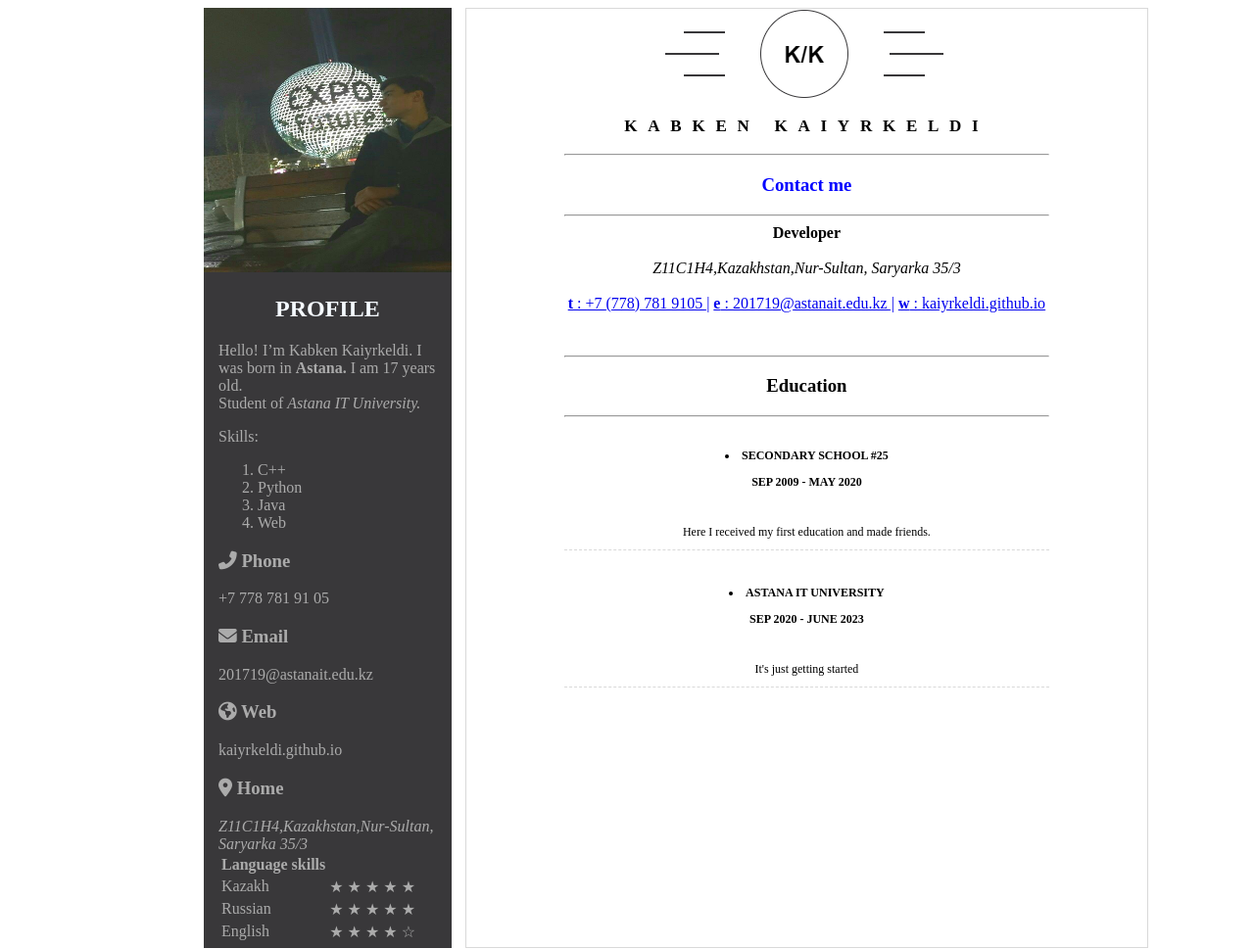
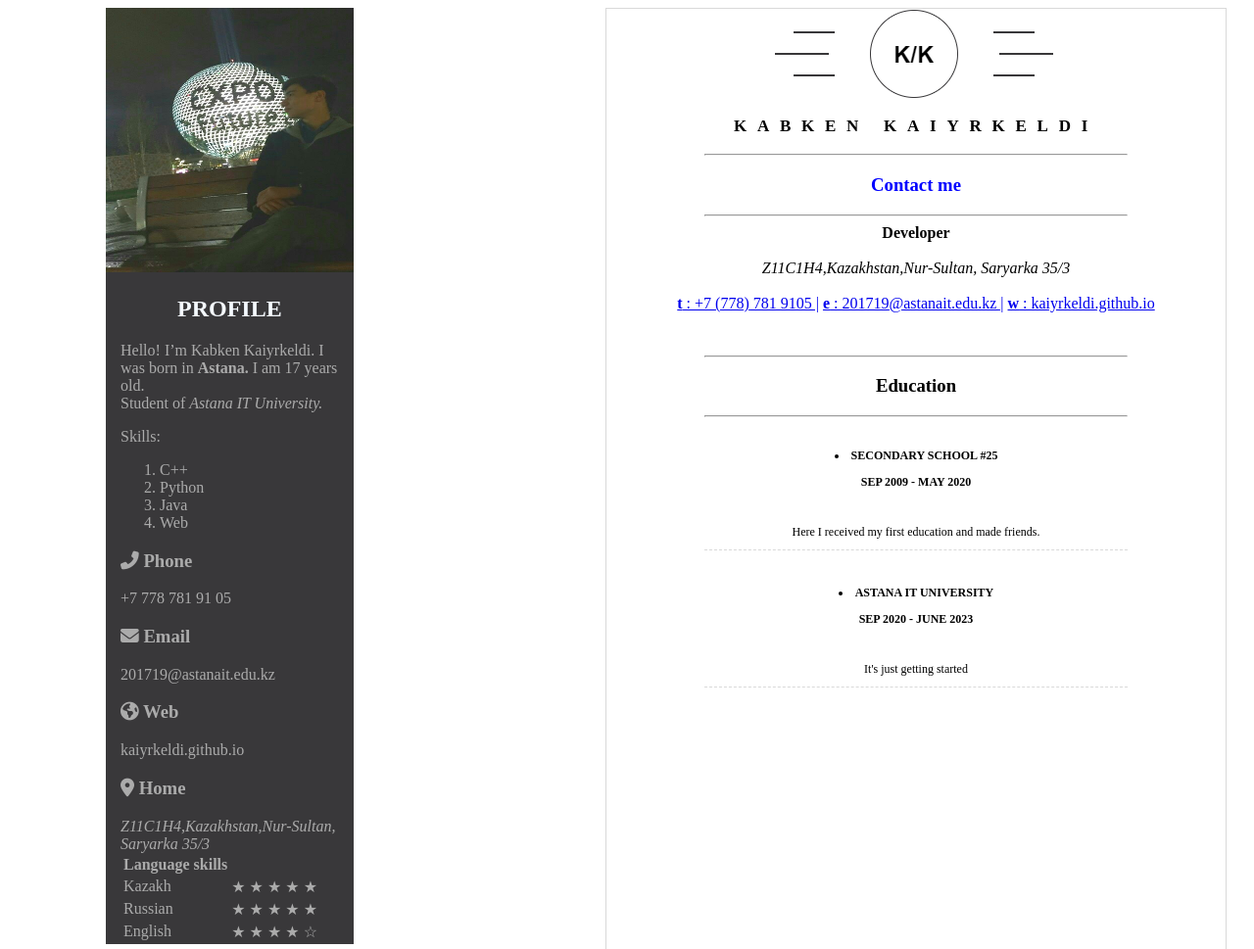
Before and after one commit to Kaiyrkeldi/Kaiyrkeldi.github.io, a plain HTML site: page index.html in a window 1280 px wide. Shown: the whole page at 98% size. Drawn offline with Linux system fonts and the light colour scheme.

Commit message:
Update index.html

```diff
--- a/index.html
+++ b/index.html
@@ -8,7 +8,7 @@
 </head>
 <body>
 <div class="container">
-  <div class="profile" style="min-height: 960px; width:20%; overflow:auto;float:left; margin-left: 200px; background-color: #39383A; color:#ABABAB;">
+  <div class="profile" style="max-height: 960px; width:20%; overflow:auto;float:left; margin-left: 100px; background-color: #39383A; color:#ABABAB;">
     <div class="profile-photo">
     	<img src="src/img/1.png" alt="My photo" height="270px" width="368px">
      </div>
@@ -57,7 +57,7 @@ Saryarka 35/3
       </table>
     </div>
   </div>
-<div class="resume" style=" min-height: 958px; width:55%;overflow:auto; margin-right: 100px; float:right; border: 1px solid rgba(168, 168, 168, 0.44);">
+<div class="resume" style=" min-height:960px; width:50%;overflow:auto; margin-right: 20px; float:right; border: 1px solid rgba(168, 168, 168, 0.44);">
     <div class="about">
       <center><img src="src/img/KK.png" alt=""> </center>
       <h1 class="name" style="font-size: 17px;letter-spacing: 10.75px;line-height: 25.87px;text-transform: uppercase;margin-bottom: 15px;"> <center>Kabken Kaiyrkeldi</center></h1><hr style="margin-left: 100px; margin-right: 100px">
```
